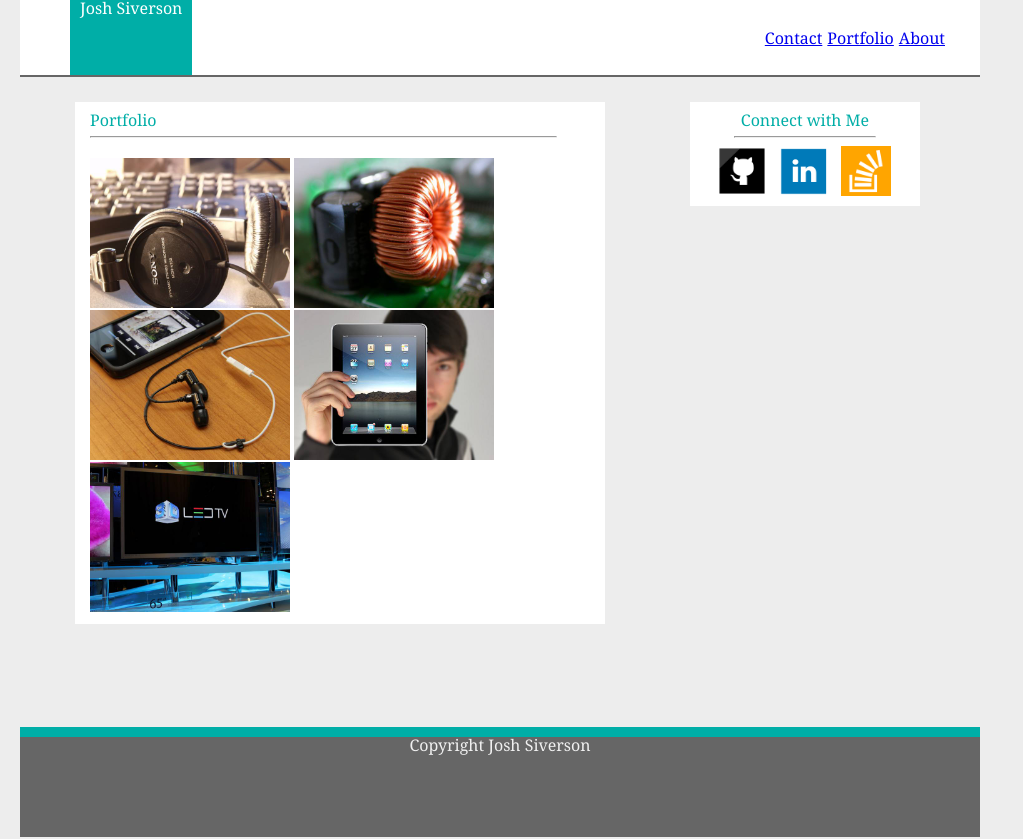
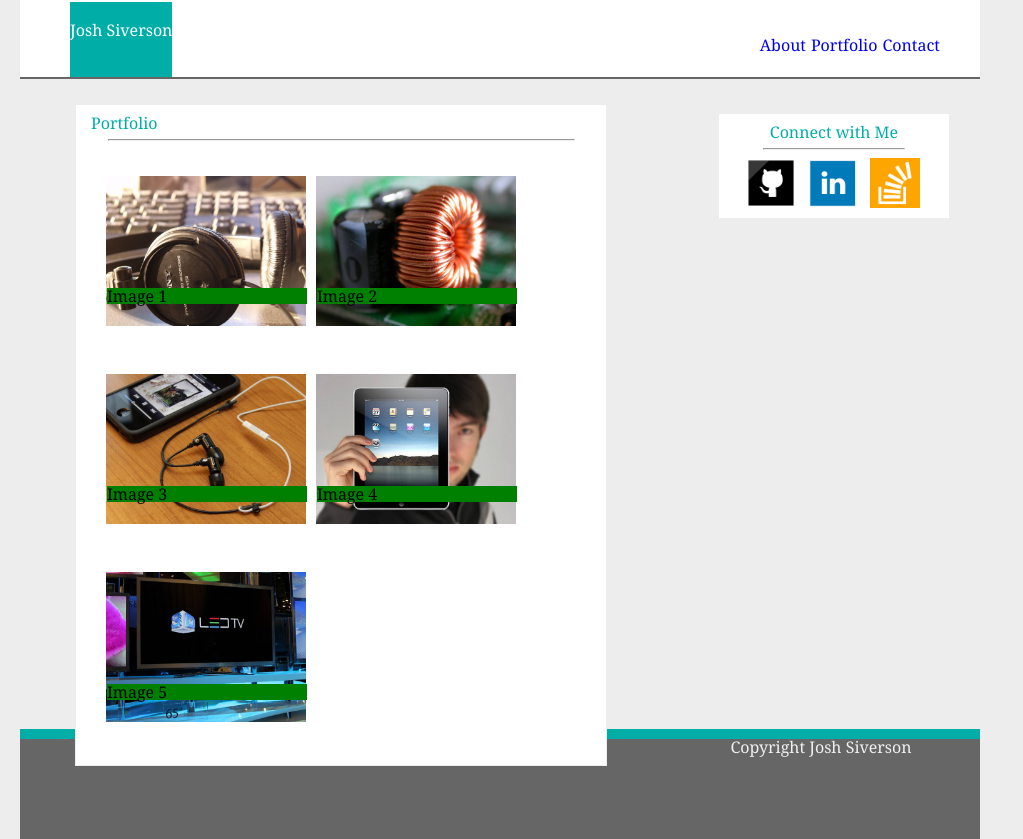
Before and after one commit to siverson90/Basic-Portfolio, a plain HTML site: page portfolio.html in a window 1280 px wide. Shown: the whole page, without its empty margins (0-1023 px from the left). Drawn offline with Linux system fonts and the light colour scheme.

Commit message:
adding banner over image with p tag. wrapped images with div and added color

```diff
--- a/assets/css/style.css
+++ b/assets/css/style.css
@@ -3,15 +3,6 @@
   width: 960px;
   font-family: Georgia, Times, "Times New Roman",serif;
   margin: 0px 20px 0px 20px
-}
-
-header {
-  background-color: white;
-  margin: 0;
-  padding: 0;
-  border-bottom: 2px solid #666666;
-  width: 100%;
-  height: 75px;
 }
 
 h2 {
@@ -22,6 +13,8 @@
   color: #00aea7;
   float: center;
 }
+
+a {text-decoration: none; }
 
 footer {
   background-color: #666666;
@@ -48,17 +41,26 @@
 }
 
 .header-container {
+  background-color: white;
   width: 960px;
+  height: 75px;
+  border-bottom: 2px solid #666666;
+  margin: 0;
+  padding: 2px 0px 0px 0px;
 }
 
 .nav-item-list{
   float: right;
-  padding: 30px 30px;
+  padding: 35px 35px;
+  color: #5c5d5e;
+  text-decoration: none;
 }
 
 .nav-item {
   float: right;
   margin-right: 5px;
+  text-decoration: none;
+  color: #5c5d5e;
 }
 
 .name{
@@ -66,10 +68,9 @@
   background-color: #00aea7;
   text-align: center;
   color: white;
-  height: 75px;
+  height: 55px;
   margin-left: 50px;
-  padding-left: 10px;
-  padding-right: 10px;
+  padding-top: 20px;
 }
 
 .form-box {
@@ -79,7 +80,8 @@
 }
 
 .gallery{
-  width: 40%;
+  width: 100%;
+  margin: 10px 10px;
 }
 
 .container {
@@ -101,6 +103,7 @@
   margin: 25px 55px;
   padding: 10px 15px 10px 15px;
   float: left;
+  border: 1px solid #ededed;
 }
 
 .right-side {
@@ -109,7 +112,8 @@
   margin: 25px 30px;
   padding: 10px 15px 10px 15px;
   text-align: center;
-  float: left;
+  float: right;
+  border: 1px solid #ededed;
 }
 
 .socialBtn {
@@ -124,7 +128,6 @@
 .hr-left {
   width: 465px;
   margin-bottom: 20px;
-  float: left;
 }
 
 .hr-right {
@@ -132,3 +135,22 @@
   width: 140px;
 
 }
+
+.banner{
+  background-color: green;
+  position: relative;
+  bottom: 50px;
+  right: -11px;
+  width: 100%;
+  z-index: 1;
+}
+
+.img-container{
+  float: left;
+  width: 40%;
+  margin: 5px 5px;
+}
+
+.all-images{
+  width: 100%;
+}
--- a/portfolio.html
+++ b/portfolio.html
@@ -14,9 +14,9 @@
         <li>Josh Siverson</li>
       </div>
       <div class="nav-item-list">
+        <li class="nav-item"><a href="contact.html">Contact</a></li>
+        <li class="nav-item"><a href="portfolio.html">Portfolio</a></li>
         <li class="nav-item"><a href="index.html">About</a></li>
-        <li class="nav-item"><a href="portfolio.html">Portfolio</a></li>
-        <li class="nav-item"><a href="contact.html">Contact</a></li>
       </div>
     </ul>
   </header>
@@ -26,14 +26,36 @@
 
   <!-- Add each image and add a class -->
   <section class="left-side">
+    <div class="all-images">
       <h2>Portfolio</h2>
       <hr class="hr-left">
 
+        <!-- Image 1 -->
+        <div class="img-container">
           <img class="gallery" src="assets/images/big_headphones.jpg" alt="image 1">
+          <p class="banner">Image 1</p>
+        </div>
+        <!-- Image 2 -->
+        <div class="img-container">
           <img class="gallery" src="assets/images/copper.jpg" alt="image 2">
+          <p class="banner">Image 2</p>
+        </div>
+        <!-- Image 3 -->
+        <div class="img-container">
           <img class="gallery" src="assets/images/headphones.jpg" alt="image 3">
+          <p class="banner">Image 3</p>
+        </div>
+        <!-- Image 4 -->
+        <div class="img-container">
           <img class="gallery" src="assets/images/ipad.jpg" alt="image 4">
+          <p class="banner">Image 4</p>
+        </div>
+        <!-- Image 5 -->
+        <div class="img-container">
           <img class="gallery" src="assets/images/tv_screen.jpg" alt="image 5">
+          <p class="banner">Image 5</p>
+        </div>
+      </div>
     </section>
 
     <section class="right-side">
```
Also changed, not shown: contact.html (+3 -3 lines), index.html (+2 -2 lines). Lines whose indentation alone changed are shown as unchanged.
